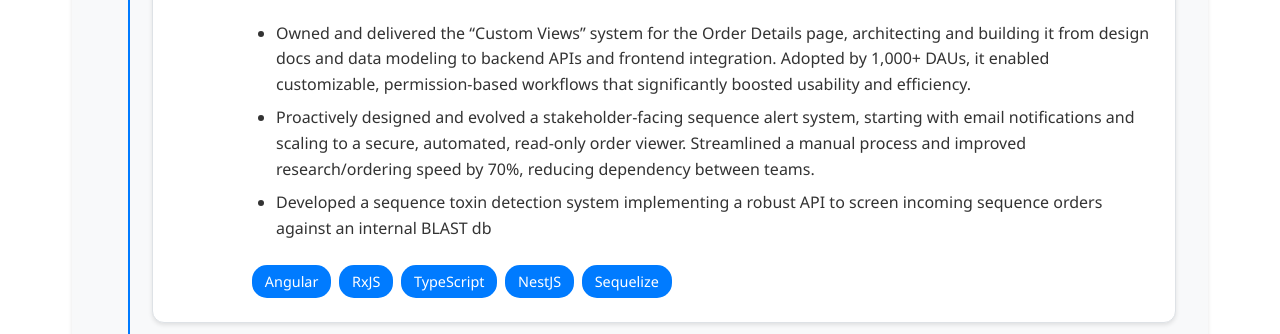
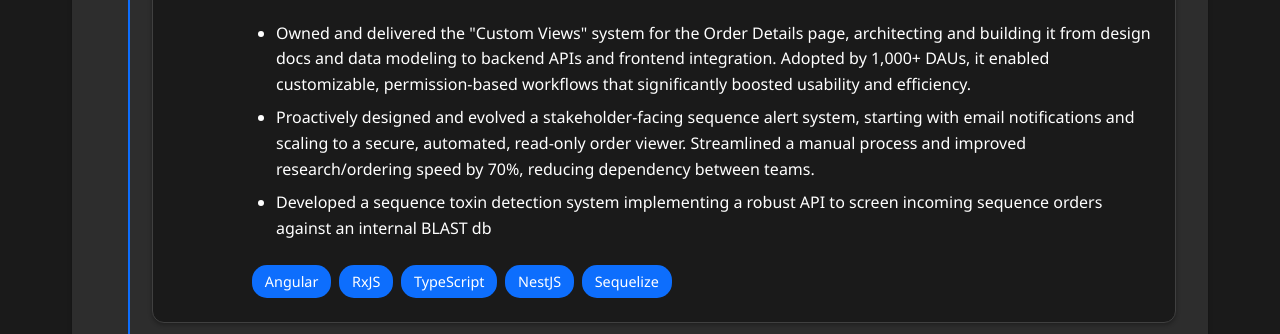
Before and after one commit to SatyWritesCode/SatyWritesCode, a plain HTML site: page index.html in a window 1280 px wide. Shown: the part 766-1100 px from the top of the page. Drawn offline with Linux system fonts and the light colour scheme.

Commit message:
Update index.html
Default to dark theme

```diff
--- a/index.html
+++ b/index.html
@@ -89,7 +89,7 @@
             <div class="job-content">
               <ul>
                 <li>
-                  Owned and delivered the “Custom Views” system for the Order
+                  Owned and delivered the "Custom Views" system for the Order
                   Details page, architecting and building it from design docs
                   and data modeling to backend APIs and frontend integration.
                   Adopted by 1,000+ DAUs, it enabled customizable,
@@ -373,7 +373,12 @@
       );
       const currentTheme = localStorage.getItem("theme");
 
-      if (currentTheme) {
+      // Set dark theme as default if no theme is stored
+      if (!currentTheme) {
+        document.documentElement.setAttribute("data-theme", "dark");
+        localStorage.setItem("theme", "dark");
+        toggleSwitch.checked = true;
+      } else {
         document.documentElement.setAttribute("data-theme", currentTheme);
         if (currentTheme === "dark") {
           toggleSwitch.checked = true;
```
